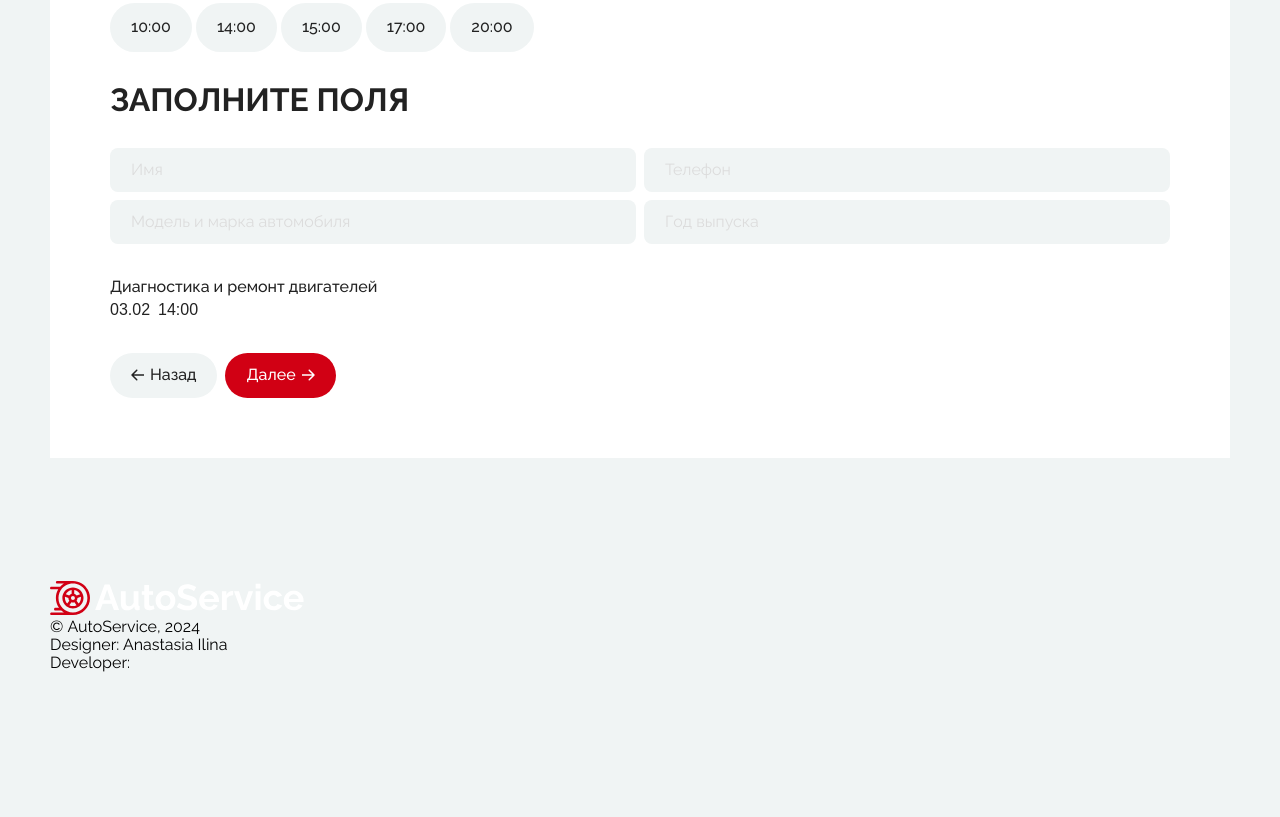
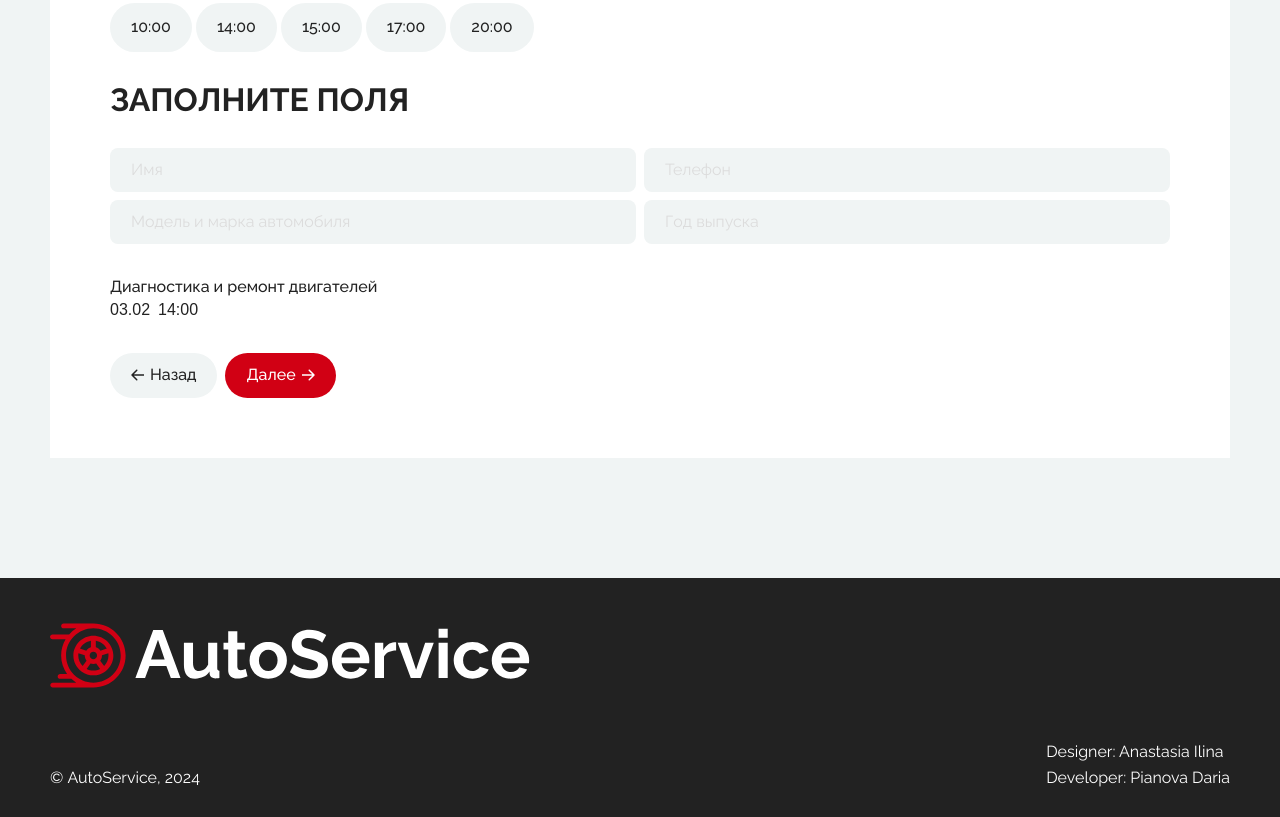
Before and after one commit to Little-red-panda/autoservice, a plain HTML site: page index.html in a window 1280 px wide. Shown: the part 2460-3277 px from the top of the page. Before the commit the page ends 3133 px from the top, so only its background shows below. Drawn offline with Linux system fonts and the light colour scheme.

Commit message:
Добавлены стили для подвала

```diff
--- a/css/contact.css
+++ b/css/contact.css
@@ -95,8 +95,8 @@
   line-height: 140%;
 }
 
-.form__btn-month {
-}
+/* .form__btn-month {
+} */
 
 .form__input-wrapper {
   display: grid;
--- a/css/footer.css
+++ b/css/footer.css
@@ -0,0 +1,29 @@
+.footer {
+  padding: 40px 0 30px;
+  background: #222;
+}
+
+.footer__logo {
+  margin-bottom: 50px;
+  width: 480px;
+}
+
+.footer__wrapper {
+  display: flex;
+  justify-content: space-between;
+  align-items: self-end;
+  color: #fff;
+  font-size: 16px;
+  font-weight: 400;
+}
+
+/* .footer__copyritght {
+} */
+
+.footer__developer:hover {
+  color: #d10014;
+}
+
+.footer__developer-designer {
+  margin-bottom: 7px;
+}
--- a/index.html
+++ b/index.html
@@ -253,14 +253,18 @@
     <div class="container">
       <img src="img/logo.svg" alt="" class="footer__logo">
 
-      <div class="footer__copyritght">&copy;&nbsp;AutoService, 2024</div>
+      <div class="footer__wrapper">
+        <div class="footer__copyritght">&copy;&nbsp;AutoService, 2024</div>
 
-      <div class="footer__developers">
-        <ul>
-          <li>Designer: <a href="#">Anastasia Ilina</a></li>
-          <li>Developer:<a href="#"></a></li>
-        </ul>
+        <div class="footer__developers">
+          <ul>
+            <li class="footer__developer-designer">Designer: <a class="footer__developer" href="#">Anastasia Ilina</a>
+            </li>
+            <li>Developer: <a class="footer__developer" href="#">Pianova Daria</a></li>
+          </ul>
+        </div>
       </div>
+
     </div>
   </footer>
 </body>
```
